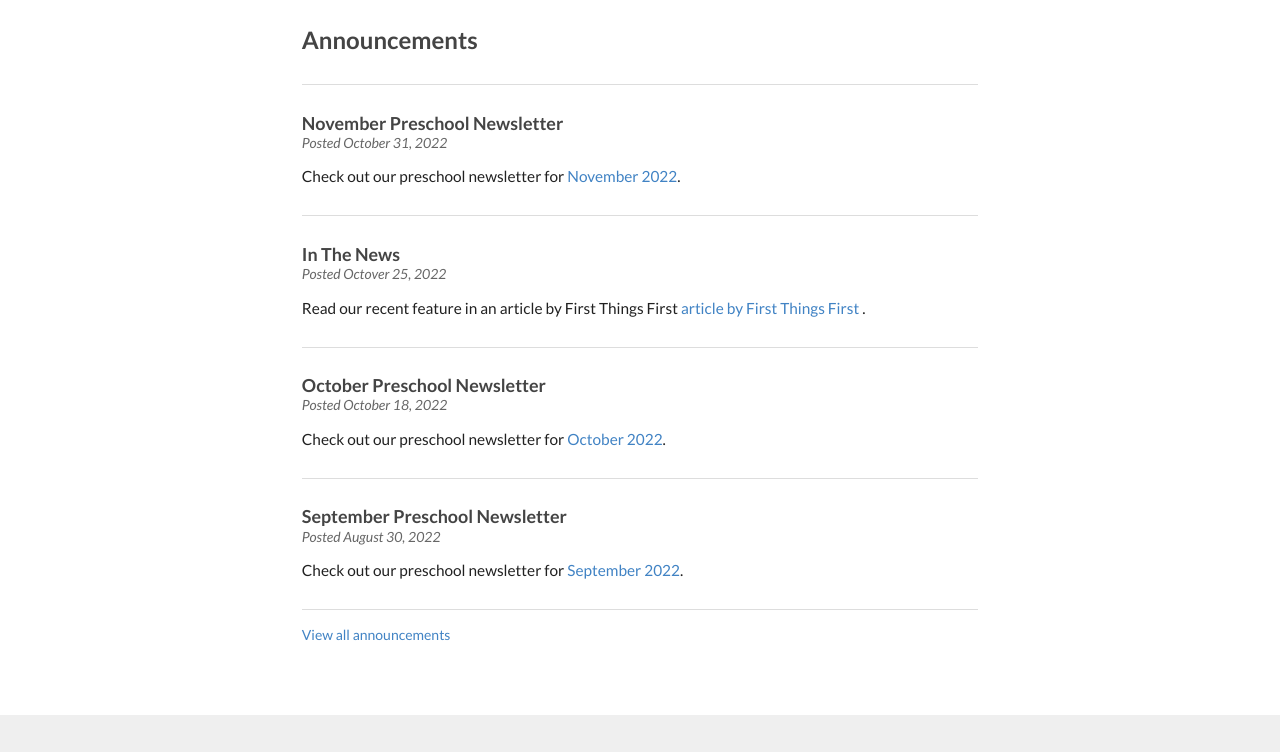
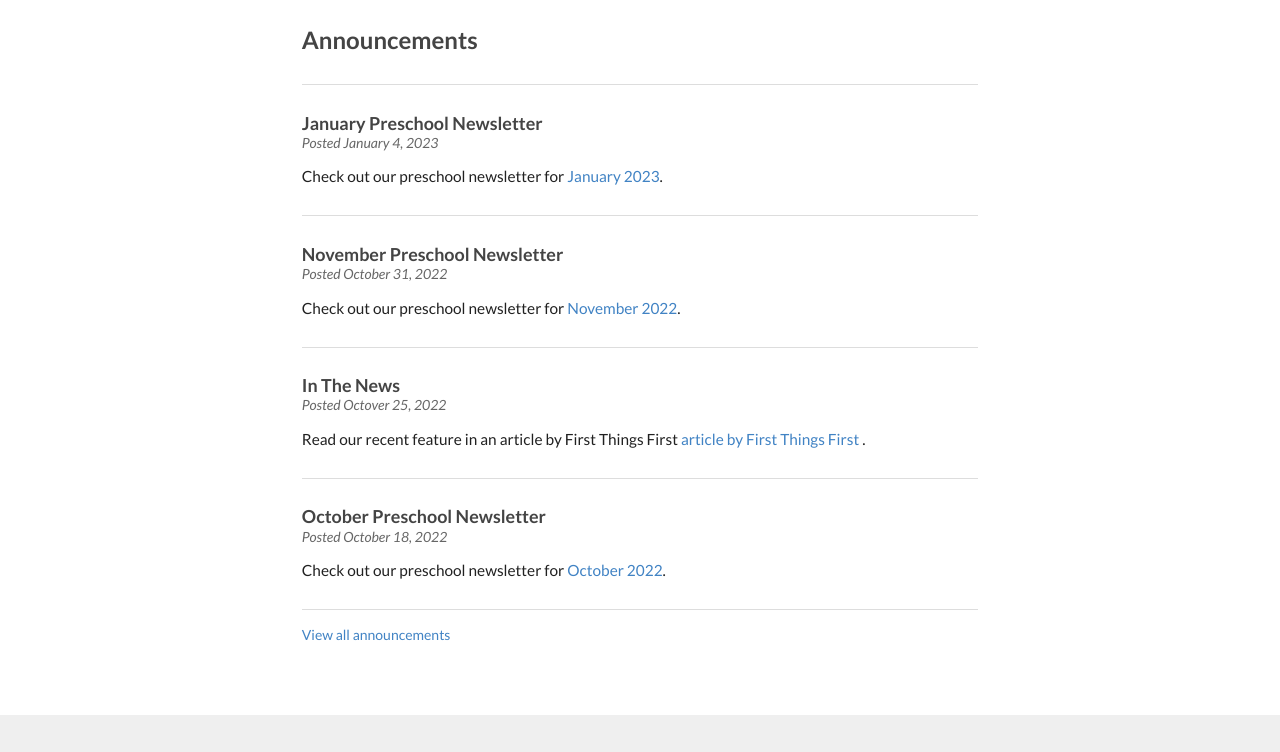
Before and after one commit to childrenofhope/childrenofhope, a Jekyll site: the page built from index.html, in a window 1280 px wide and 900 px high, scrolled down 721 px, cut to the strip 148-900 px from the top of the window. Built offline with Jekyll 4.4.1, drawn with Linux system fonts in a browser that asks for light colours; the list of posts is cut into pages by our own code.

Commit message:
Added January 2023 newsletter

```diff
--- a/newsletter.md
+++ b/newsletter.md
@@ -10,6 +10,9 @@
 <h3 class="ui header">Current School Year</h3>
 
 <div class="ui newsletter list">
+  <a class="item" href="{{ site.baseurl }}/assets/newsletters/2022-2023/COH_January_2023_Newsletter.pdf">
+    January 2023
+  </a>
   <a class="item" href="{{ site.baseurl }}/assets/newsletters/2022-2023/COH_November_2022_Newsletter.pdf">
     November 2022
   </a>
```
Also changed, not shown: _posts/2023-01-04-january-newsletter.md (added, +13 -0 lines), 1 other file.
